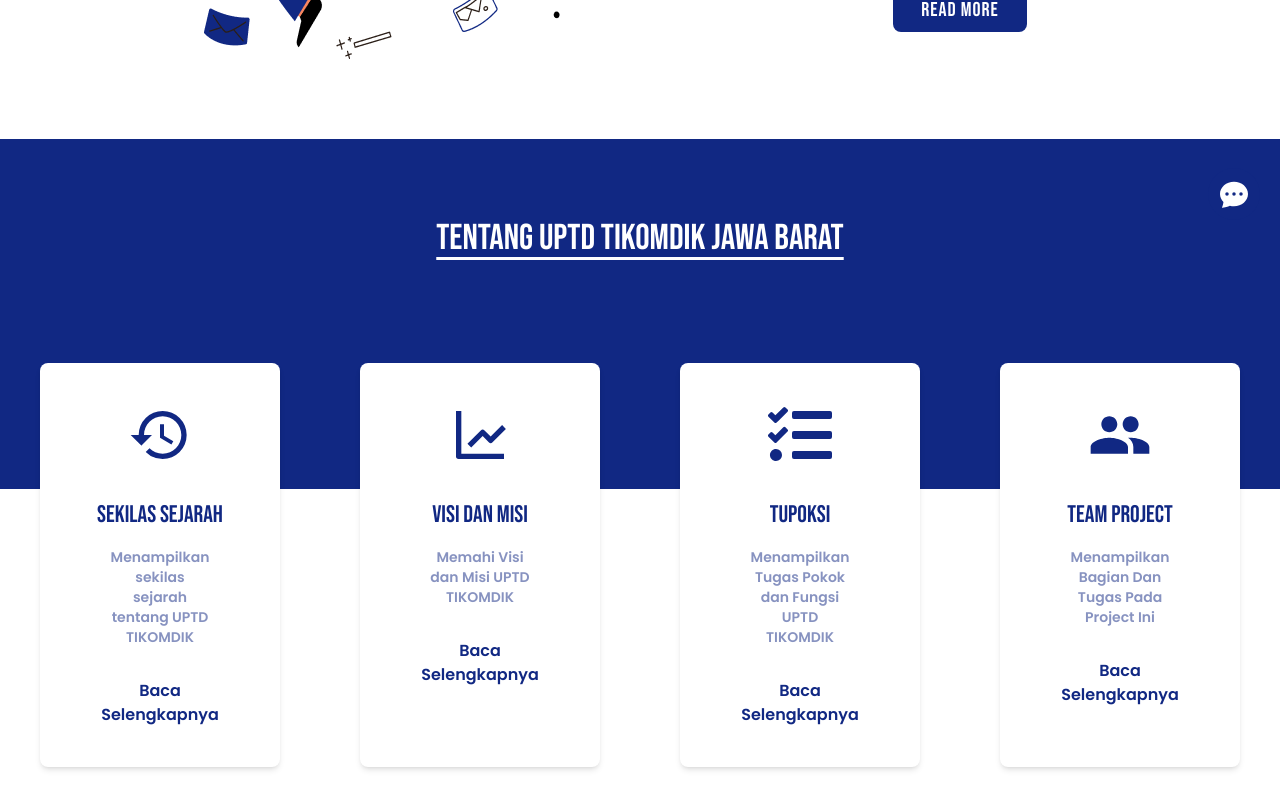
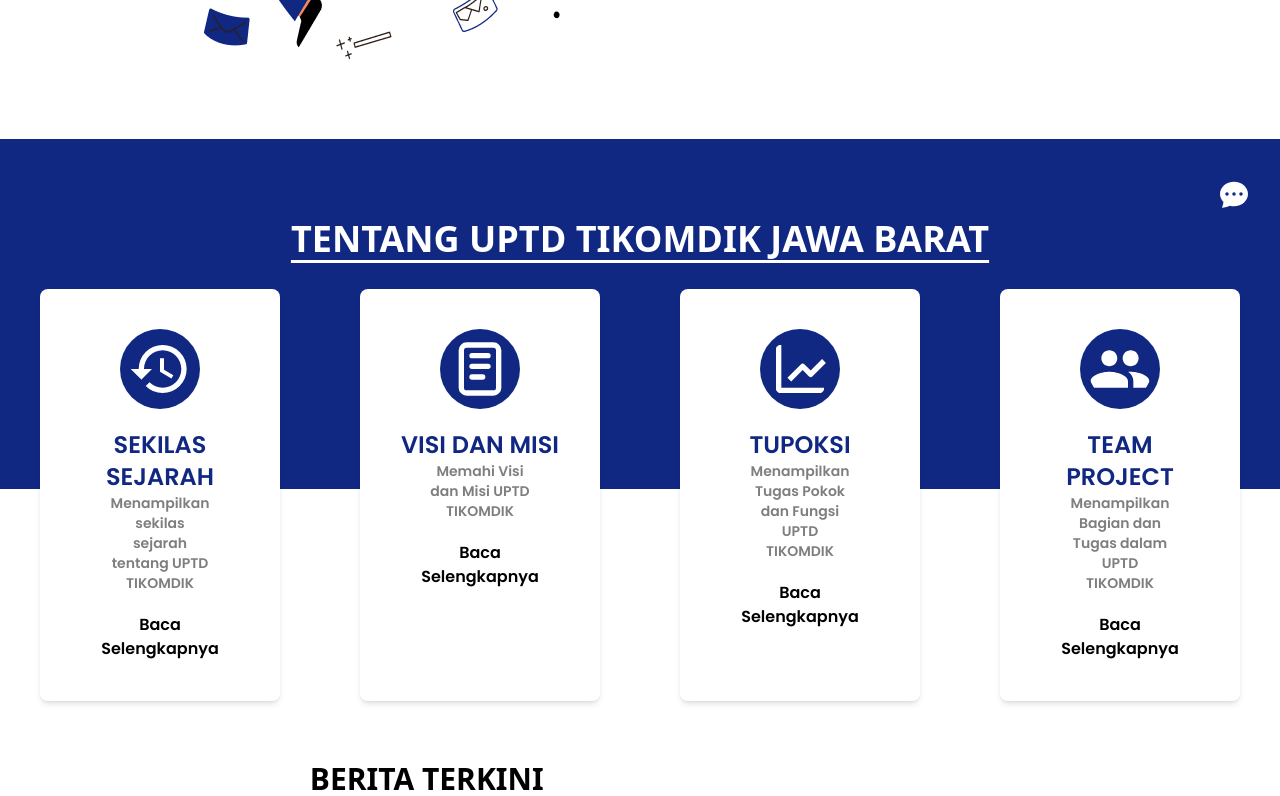
Before and after one commit to rzxyss/PelayananPublik-FE, a Next.js app: page / in a window 1280 px wide. Shown: the part 560-1356 px from the top of the page. Built offline with nearby package versions, Linux system fonts and the light colour scheme.

Commit message:
change font

```diff
--- a/pages/index.js
+++ b/pages/index.js
@@ -10,8 +10,8 @@ import { Navigation, Autoplay } from "swiper";
 
 import { MdHistory, MdPeople } from "react-icons/md";
 import { BiLineChart } from "react-icons/bi";
-import { FaTasks } from "react-icons/fa";
 import { BsChatDotsFill } from "react-icons/bs";
+import { TbNotes } from "react-icons/tb";
 import { useEffect, useState } from "react";
 
 import BeritaPopular from "../components/BeritaPopular";
@@ -98,10 +98,10 @@ export default function Home() {
             />
           </div>
           <div className="flex flex-col items-center justify-center">
-            <h1 className="uppercase text-[#112883] font-BebasNeue text-3xl lg:text-6xl">
+            <h1 className="uppercase text-[#112883] font-Lato font-extrabold text-4xl text-center">
               uptd tikomdik <span className="text-black">jawa barat</span>
             </h1>
-            <p className="font-Poppins font-normal text-sm lg:text-xl lg:w-7/12 text-center mt-10 opacity-50">
+            <p className="font-Poppins font-normal text-sm lg:w-10/12 text-center mt-10 opacity-50">
               TIKOMDIK tidak hanya berkaitan dengan teknologi tetapi bagaimana
               dapat berbagi pengetahuan dan informasi, meningkatkan komunikasi
               yang efisien dan efektif, dapat membangun komunitas belajar serta
@@ -109,32 +109,37 @@ export default function Home() {
             </p>
             <Link
               href={"/profile"}
-              className="bg-[#112883] text-white p-2 px-7 rounded-lg font-BebasNeue text-xl tracking-wider mt-5"
+              className="bg-[#112883] text-white p-2 px-7 rounded-lg font-Poppins text-xl font-semibold mt-5"
             >
               Read More
             </Link>
           </div>
         </div>
 
-        <div className="bg-transparent lg:bg-[#112883] h-[350px] mb-[1500px] lg:mb-72">
-          <h1 className="font-BebasNeue text-3xl lg:text-4xl text-center pt-20 text-black lg:text-white underline underline-offset-8">
+        <div className="bg-transparent lg:bg-[#112883] h-[350px]">
+          <h1 className="uppercase font-Lato font-extrabold text-3xl lg:text-4xl text-center pt-20 text-black lg:text-white lg:underline underline-offset-8">
             tentang uptd tikomdik jawa barat
           </h1>
-          <div className="grid lg:grid-cols-4 mt-16">
+        </div>
+        <div className="grid lg:grid-cols-4 -mt-60">
           {/* Card */}
-            <div className="flex justify-center p-10">
-              <div className="bg-white aspect-[3/1] w-full p-10 shadow-md rounded-lg text-[#112883] hover:bg-[#FBFBFB] lg:hover:bg-[#FBFBFB] hover:text-[#112883] hover:scale-105 duration-500">
-                <div className="flex flex-col items-center">
-                  <MdHistory className="w-16 h-16" />
-                  <h1 className="mt-8 font-BebasNeue text-xl lg:text-2xl">
+          <div className="flex justify-center 2xl:p-20 p-10">
+            <div className="bg-white w-full p-10 shadow-md rounded-lg hover:bg-[#FBFBFB] hover:scale-105 duration-500">
+              <div className="grid grid-rows-1">
+                <div className="flex justify-center mb-5">
+                  <MdHistory className="w-20 h-20 text-white bg-[#112883] rounded-full p-2" />
+                </div>
+                <div className="flex flex-col items-center mb-5">
+                  <h1 className="font-Poppins font-semibold uppercase text-xl lg:text-2xl text-center text-[#112883]">
                     sekilas sejarah
                   </h1>
-                  <h1 className="mt-4 font-Poppins font-semibold text-[11px] lg:text-sm w-2/3 text-center opacity-50">
+                  <h1 className="font-Poppins font-semibold text-[11px] lg:text-sm w-2/3 text-center opacity-50">
                     Menampilkan sekilas sejarah tentang UPTD TIKOMDIK
                   </h1>
+                </div>
                 <Link
                   href={"/profile"}
-                    className="mt-8 font-Poppins font-semibold text-base text-center"
+                  className="font-Poppins font-semibold text-base text-center"
                 >
                   Baca Selengkapnya
                 </Link>
@@ -142,19 +147,23 @@ export default function Home() {
             </div>
           </div>
           {/* Card */}
-            <div className="flex justify-center p-10">
-              <div className="bg-white aspect-[3/1] w-full p-10 shadow-md rounded-lg text-[#112883] hover:bg-[#FBFBFB] lg:hover:bg-[#FBFBFB] hover:text-[#112883] hover:scale-105 duration-500">
-                <div className="flex flex-col items-center">
-                  <BiLineChart className="w-16 h-16" />
-                  <h1 className="mt-8 font-BebasNeue text-xl lg:text-2xl">
+          <div className="flex justify-center 2xl:p-20 p-10">
+            <div className="bg-white w-full p-10 shadow-md rounded-lg hover:bg-[#FBFBFB] hover:scale-105 duration-500">
+              <div className="grid grid-rows-1">
+                <div className="flex justify-center mb-5">
+                  <TbNotes className="w-20 h-20 text-white bg-[#112883] rounded-full p-2" />
+                </div>
+                <div className="flex flex-col items-center mb-5">
+                  <h1 className="font-Poppins font-semibold uppercase text-xl lg:text-2xl text-center text-[#112883]">
                     visi dan misi
                   </h1>
-                  <h1 className="mt-4 font-Poppins font-semibold text-[11px] lg:text-sm w-2/3 text-center opacity-50">
+                  <h1 className="font-Poppins font-semibold text-[11px] lg:text-sm w-2/3 text-center opacity-50">
                     Memahi Visi dan Misi UPTD TIKOMDIK
                   </h1>
+                </div>
                 <Link
                   href={"/profile#visi-misi"}
-                    className="mt-8 font-Poppins font-semibold text-base text-center"
+                  className="font-Poppins font-semibold text-base text-center"
                 >
                   Baca Selengkapnya
                 </Link>
@@ -162,19 +171,23 @@ export default function Home() {
             </div>
           </div>
           {/* Card */}
-            <div className="flex justify-center p-10">
-              <div className="bg-white aspect-[3/1] w-full p-10 shadow-md rounded-lg text-[#112883] hover:bg-[#FBFBFB] lg:hover:bg-[#FBFBFB] hover:text-[#112883] hover:scale-105 duration-500">
-                <div className="flex flex-col items-center">
-                  <FaTasks className="w-16 h-16" />
-                  <h1 className="mt-8 font-BebasNeue text-xl lg:text-2xl">
+          <div className="flex justify-center 2xl:p-20 p-10">
+            <div className="bg-white w-full p-10 shadow-md rounded-lg hover:bg-[#FBFBFB] hover:scale-105 duration-500">
+              <div className="grid grid-rows-1">
+                <div className="flex justify-center mb-5">
+                  <BiLineChart className="w-20 h-20 text-white bg-[#112883] rounded-full p-2" />
+                </div>
+                <div className="flex flex-col items-center mb-5">
+                  <h1 className="font-Poppins font-semibold uppercase text-xl lg:text-2xl text-center text-[#112883]">
                     tupoksi
                   </h1>
-                  <h1 className="mt-4 font-Poppins font-semibold text-[11px] lg:text-sm w-2/3 text-center opacity-50">
+                  <h1 className="font-Poppins font-semibold text-[11px] lg:text-sm w-2/3 text-center opacity-50">
                     Menampilkan Tugas Pokok dan Fungsi UPTD TIKOMDIK
                   </h1>
+                </div>
                 <Link
                   href={"/profile#tugas-pokok-dan-fungsi"}
-                    className="mt-8 font-Poppins font-semibold text-base text-center"
+                  className="font-Poppins font-semibold text-base text-center"
                 >
                   Baca Selengkapnya
                 </Link>
@@ -182,23 +195,26 @@ export default function Home() {
             </div>
           </div>
           {/* Card */}
-            <div className="flex justify-center p-10">
-              <div className="bg-white aspect-[3/1] w-full p-10 shadow-md rounded-lg text-[#112883] hover:bg-[#FBFBFB] lg:hover:bg-[#FBFBFB] hover:text-[#112883] hover:scale-105 duration-500">
-                <div className="flex flex-col items-center">
-                  <MdPeople className="w-16 h-16" />
-                  <h1 className="mt-8 font-BebasNeue text-xl lg:text-2xl">
+          <div className="flex justify-center 2xl:p-20 p-10">
+            <div className="bg-white w-full p-10 shadow-md rounded-lg hover:bg-[#FBFBFB] hover:scale-105 duration-500">
+              <div className="grid grid-rows-1">
+                <div className="flex justify-center mb-5">
+                  <MdPeople className="w-20 h-20 text-white bg-[#112883] rounded-full p-2" />
+                </div>
+                <div className="flex flex-col items-center mb-5">
+                  <h1 className="font-Poppins font-semibold uppercase text-xl lg:text-2xl text-center text-[#112883]">
                     team project
                   </h1>
-                  <h1 className="mt-4 font-Poppins font-semibold text-[11px] lg:text-sm w-2/3 text-center opacity-50">
-                    Menampilkan Bagian Dan Tugas Pada Project Ini
+                  <h1 className="font-Poppins font-semibold text-[11px] lg:text-sm w-2/3 text-center opacity-50">
+                    Menampilkan Bagian dan Tugas dalam UPTD TIKOMDIK
                   </h1>
+                </div>
                 <Link
-                    href={"/profile#team-project"}
-                    className="mt-8 font-Poppins font-semibold text-base text-center"
+                  href={"/profile#tugas-pokok-dan-fungsi"}
+                  className="font-Poppins font-semibold text-base text-center"
                 >
                   Baca Selengkapnya
                 </Link>
-                </div>
               </div>
             </div>
           </div>
@@ -207,7 +223,7 @@ export default function Home() {
         <div className="w-full h-auto flex flex-col lg:flex-row">
           <div className="w-full lg:w-8/12">
             <div className="w-full flex flex-col justify-center items-center p-5">
-              <h1 className="font-BebasNeue text-3xl underline underline-offset-8 mb-10">
+              <h1 className="font-Lato font-extrabold uppercase text-3xl lg:underline underline-offset-8 mb-10">
                 berita terkini
               </h1>
               <div className="grid lg:grid-cols-3 gap-5">
@@ -265,7 +281,7 @@ export default function Home() {
                   );
                 })} */}
               </div>
-              <button className="mt-10 bg-[#112883] text-white font-BebasNeue text-lg py-3 px-10 rounded-2xl">
+              <button className="mt-10 bg-[#112883] text-white font-Poppins font-semibold text-lg py-3 px-10 rounded-2xl">
                 Muat Lebih Banyak
               </button>
             </div>
@@ -300,7 +316,7 @@ export default function Home() {
         </div>
 
         <div className="flex flex-col space-y-5 pt-20" id="program">
-          <h1 className="font-BebasNeue text-4xl text-center underline underline-offset-8">
+          <h1 className="font-Lato font-extrabold uppercase mb-5 text-4xl text-center lg:underline underline-offset-8">
             program tikomdik
           </h1>
           <div className="w-full px-5 lg:px-40 pb-20">
@@ -315,9 +331,7 @@ export default function Home() {
             >
               <SwiperSlide>
                 <div className="w-full aspect-[16/7]">
-                  <div
-                    className="bg-[url('/image/berita2.jpg')] h-full bg-cover bg-center"
-                  >
+                  <div className="bg-[url('/image/berita2.jpg')] h-full bg-cover bg-center">
                     <div className="bg-black/50 w-full h-full p-2 flex flex-col justify-end items-center">
                       <h1 className="font-bold text-3xl text-white mb-5">
                         judul
```
Also changed, not shown: pages/profile.js (+5 -24 lines). Lines whose indentation alone changed are shown as unchanged.
